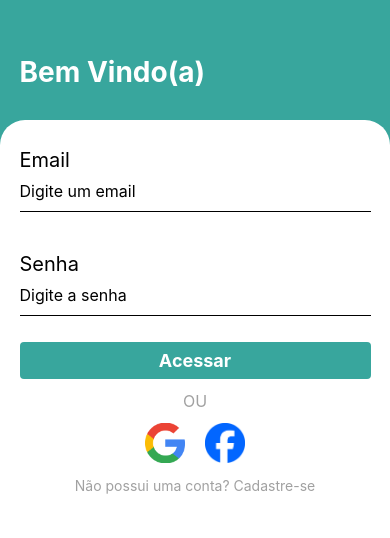
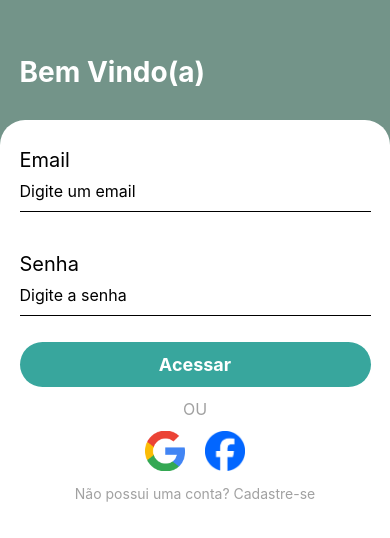
Before and after one commit to LucasS059/YE_GESTAO_DE_SAUDE, a React Native app: screen /SignIn in a window 390 px wide. Shown: the top 538 px of the page. Built offline with nearby package versions, Linux system fonts and the light colour scheme.

Commit message:
Troca da cor de fundo

```diff
--- a/src/pages/SignIn/index.js
+++ b/src/pages/SignIn/index.js
@@ -64,7 +64,7 @@ export default function SignIn() {
 const styles = StyleSheet.create({
   container: {
     flex: 1,
-    backgroundColor: '#38a69d'
+    backgroundColor: '#739489'
   },
   containerHeader: {
     marginTop: '14%',
@@ -97,8 +97,8 @@ const styles = StyleSheet.create({
   button: {
     backgroundColor: '#38a69d',
     width: '100%',
-    borderRadius: 4,
-    paddingVertical: 8,
+    borderRadius: 50,
+    paddingVertical: 12,
     marginTop: 14,
     justifyContent: 'center',
     alignItems: 'center'
--- a/src/pages/Welcome/index.js
+++ b/src/pages/Welcome/index.js
@@ -31,7 +31,7 @@ export default function Welcome() {
 const styles = StyleSheet.create({
   container: {
     flex: 1,
-    backgroundColor: '#38a69d',
+    backgroundColor: '#739489',
     justifyContent: 'center',
     alignItems: 'center',
   },
```
